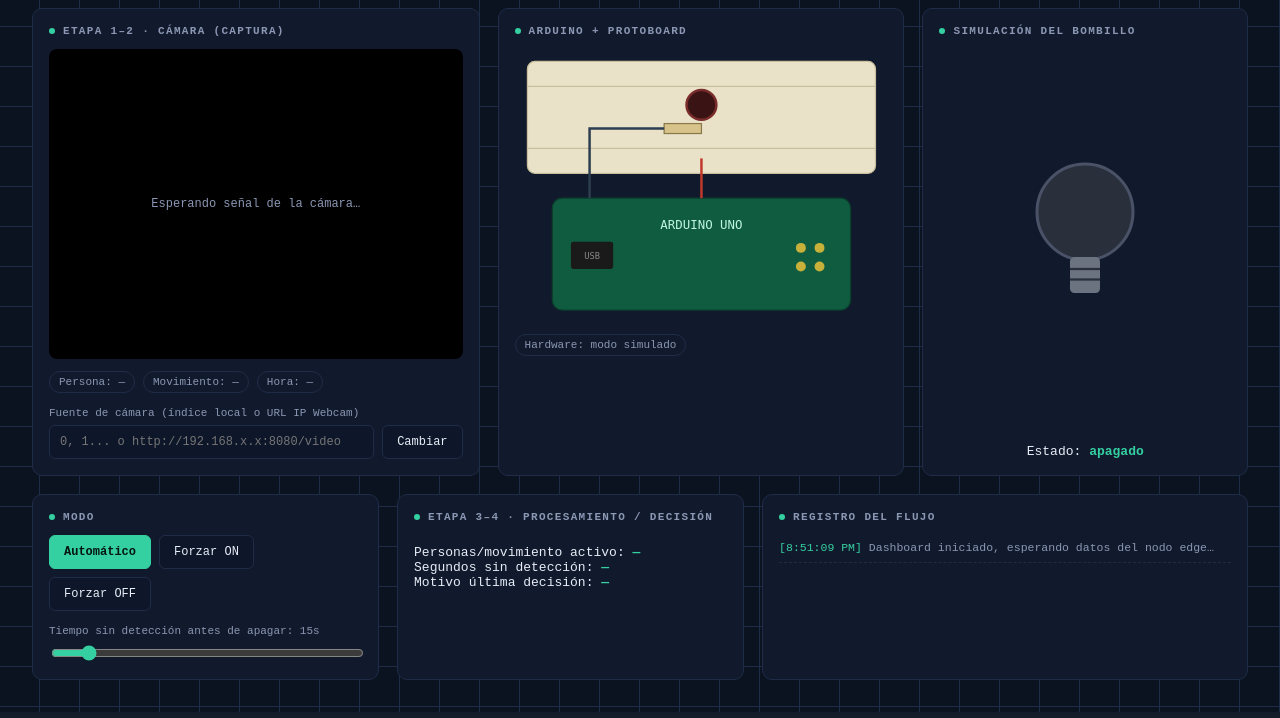
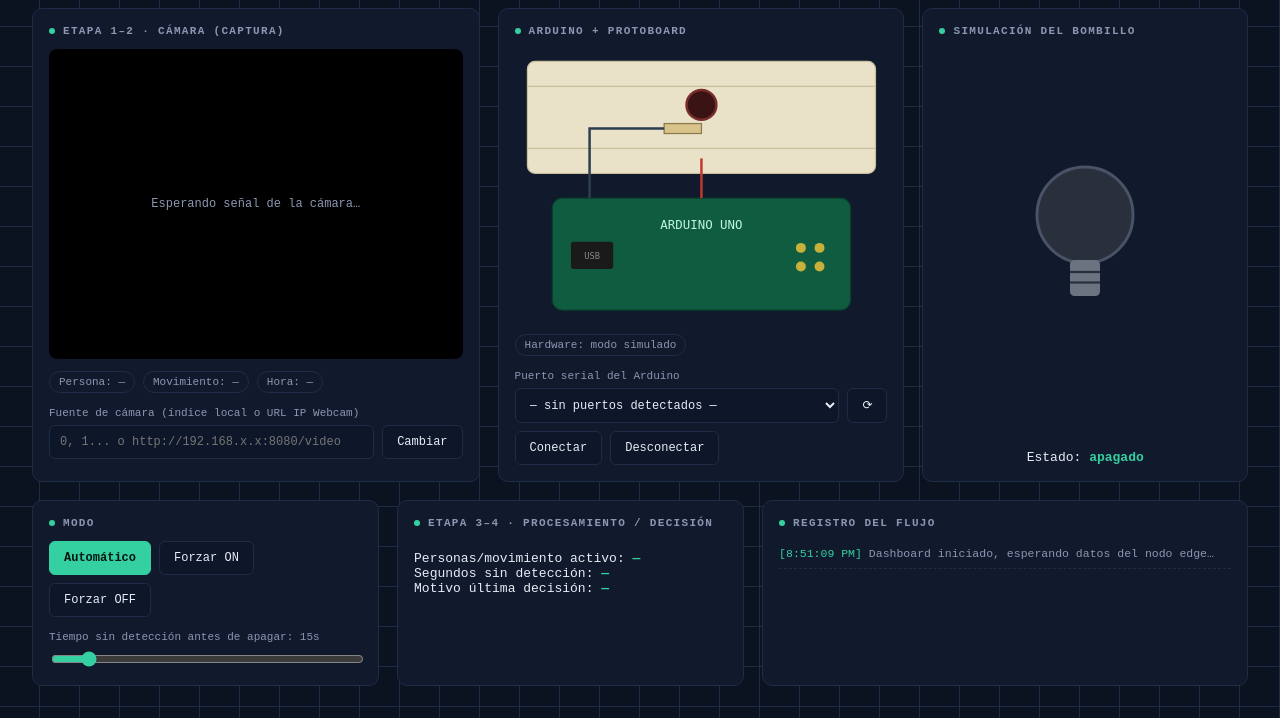
Before and after one commit to Alejandro2745/Edge_Project_Camera, a Flask app: template templates/index.html in a window 1280 px wide. Shown: the part 133-851 px from the top of the page. Run offline with Flask 3, Linux system fonts and the light colour scheme; the template is opened without the code that fills it, so the values that code supplies are empty; some libraries are stand-ins or nearby versions.

Commit message:
Agrega conexion en vivo con Arduino + protoboard + LED
- actuador.py: conectar()/desconectar() en caliente sin reiniciar el proceso
- rele_control.ino: parpadeo de bienvenida y comando STATUS
- app.py: eventos de socket para listar/conectar/desconectar el Arduino
- templates/index.html: selector de puerto y botones Conectar/Desconectar en el dashboard

```diff
--- a/app.py
+++ b/app.py
@@ -152,6 +152,54 @@ def al_cambiar_camara(data):
                    else "No se pudo abrir esa cámara; se mantiene la anterior"
     })
 
+@socketio.on("listar_puertos_arduino")
+def al_listar_puertos_arduino():
+    """Refresca en vivo la lista de puertos seriales (p.ej. al enchufar el Arduino)."""
+    socketio.emit("puertos_arduino", {"puertos": Actuador.listar_puertos()})
+
+
+@socketio.on("conectar_arduino")
+def al_conectar_arduino(data):
+    """
+    data = {"puerto": "/dev/ttyUSB0"}  (o "COM3" en Windows)
+    Conecta el Arduino EN VIVO, sin reiniciar app.py. En cuanto conecta,
+    el LED de la protoboard se sincroniza al instante con el estado
+    lógico actual (no espera al siguiente ciclo de detección).
+    """
+    global _ultimo_contexto
+    puerto = data.get("puerto")
+    if not puerto:
+        socketio.emit("resultado_conexion_arduino", {
+            "exito": False, "mensaje": "Selecciona un puerto antes de conectar"
+        })
+        return
+
+    resultado = actuador.conectar(puerto)
+    socketio.emit("resultado_conexion_arduino", resultado)
+
+    with _hilo_lock:
+        _ultimo_contexto["hardware_conectado"] = actuador.conectado_hardware
+        _ultimo_contexto["puerto_conectado"] = actuador.puerto if actuador.conectado_hardware else None
+        _ultimo_contexto["iluminacion_on"] = actuador.estado_actual
+
+    socketio.emit("estado_sistema", _ultimo_contexto)
+
+
+@socketio.on("desconectar_arduino")
+def al_desconectar_arduino():
+    """Desconecta el Arduino en vivo; el flujo de detección/decisión sigue
+    corriendo normalmente y el sistema vuelve a modo simulado."""
+    global _ultimo_contexto
+    resultado = actuador.desconectar()
+    socketio.emit("resultado_conexion_arduino", resultado)
+
+    with _hilo_lock:
+        _ultimo_contexto["hardware_conectado"] = False
+        _ultimo_contexto["puerto_conectado"] = None
+
+    socketio.emit("estado_sistema", _ultimo_contexto)
+
+
 @socketio.on("control_manual")
 def al_control_manual(data):
     """
--- a/templates/index.html
+++ b/templates/index.html
@@ -185,6 +185,25 @@
     <div class="badge-row">
       <span class="badge" id="badge-hardware">Hardware: modo simulado</span>
     </div>
+
+    <!-- NUEVO: conexión en vivo con el Arduino real (protoboard + LED) -->
+    <label class="field" for="select-puerto">Puerto serial del Arduino</label>
+    <div class="btn-row">
+      <select id="select-puerto"
+              style="flex:1; font-family:var(--mono); font-size:12px; padding:8px 10px;
+                     border-radius:6px; border:1px solid var(--panel-line);
+                     background:#0e1729; color:var(--text);">
+        <option value="">— sin puertos detectados —</option>
+        {% for p in puertos_disponibles %}
+        <option value="{{ p }}">{{ p }}</option>
+        {% endfor %}
+      </select>
+      <button class="btn" id="btn-refrescar-puertos" title="Buscar puertos de nuevo">⟳</button>
+    </div>
+    <div class="btn-row" style="margin-top:8px;">
+      <button class="btn" id="btn-conectar-arduino">Conectar</button>
+      <button class="btn" id="btn-desconectar-arduino">Desconectar</button>
+    </div>
   </div>
 
   <!-- PANEL 3: BOMBILLO SIMULADO -->
@@ -280,7 +299,13 @@
     badgeSet('badge-persona', 'Persona: ' + (s.persona ? 'sí' : 'no'), s.persona);
     badgeSet('badge-movimiento', 'Movimiento: ' + (s.movimiento ? 'sí' : 'no'), s.movimiento);
     badgeSet('badge-hora', 'Hora: ' + (s.hora || '—'), false);
-    badgeSet('badge-hardware', s.hardware_conectado ? 'Hardware: Arduino conectado' : 'Hardware: modo simulado', s.hardware_conectado);
+    badgeSet(
+      'badge-hardware',
+      s.hardware_conectado
+        ? `Hardware: Arduino conectado (${s.puerto_conectado || ''})`
+        : 'Hardware: modo simulado',
+      s.hardware_conectado
+    );
 
     document.getElementById('d-actividad').textContent = s.hay_actividad ? 'sí' : 'no';
     document.getElementById('d-segundos').textContent = (s.segundos_sin_deteccion ?? '—');
@@ -336,6 +361,55 @@
     }
   });
 
+  // --- Conexión en vivo con el Arduino real (protoboard + LED) ---
+  const selectPuerto = document.getElementById('select-puerto');
+
+  function refrescarPuertos(silencioso){
+    socket.emit('listar_puertos_arduino');
+    if (!silencioso) agregarLog('Buscando puertos seriales disponibles…');
+  }
+
+  document.getElementById('btn-refrescar-puertos').addEventListener('click', () => refrescarPuertos(false));
+
+  socket.on('puertos_arduino', (data) => {
+    const actual = selectPuerto.value;
+    const puertos = data.puertos || [];
+    selectPuerto.innerHTML = '';
+    if (puertos.length === 0) {
+      selectPuerto.innerHTML = '<option value="">— sin puertos detectados —</option>';
+    } else {
+      puertos.forEach(p => {
+        const opt = document.createElement('option');
+        opt.value = p;
+        opt.textContent = p;
+        selectPuerto.appendChild(opt);
+      });
+      if (puertos.includes(actual)) selectPuerto.value = actual;
+    }
+  });
+
+  document.getElementById('btn-conectar-arduino').addEventListener('click', () => {
+    const puerto = selectPuerto.value;
+    if (!puerto) {
+      agregarLog('⚠️ Selecciona un puerto antes de conectar el Arduino');
+      return;
+    }
+    agregarLog(`Conectando con Arduino en ${puerto}…`);
+    socket.emit('conectar_arduino', { puerto });
+  });
+
+  document.getElementById('btn-desconectar-arduino').addEventListener('click', () => {
+    socket.emit('desconectar_arduino');
+  });
+
+  socket.on('resultado_conexion_arduino', (data) => {
+    agregarLog((data.exito ? '✅ ' : '⚠️ ') + data.mensaje);
+  });
+
+  // Buscar puertos automáticamente al cargar el dashboard, por si el
+  // Arduino ya estaba conectado antes de abrir la página.
+  refrescarPuertos(true);
+
   function setActivo(id){
     ['btn-auto','btn-on','btn-off'].forEach(b => document.getElementById(b).classList.remove('on'));
     document.getElementById(id).classList.add('on');
```
Also changed, not shown: actuador.py (+80 -21 lines), README.md, 1 other file.
